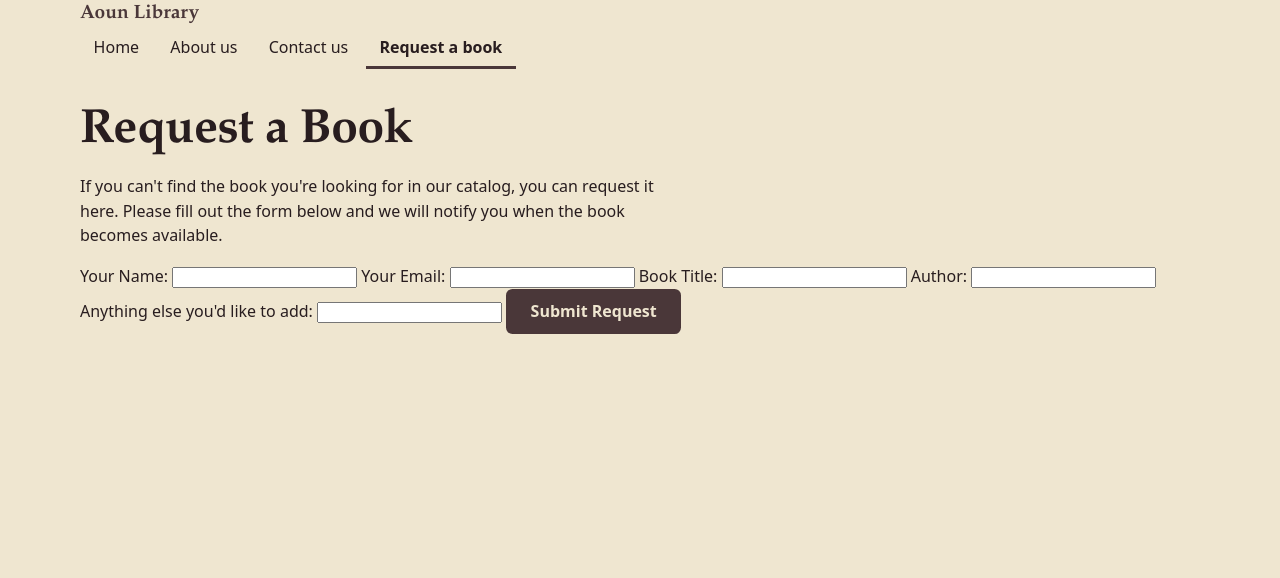
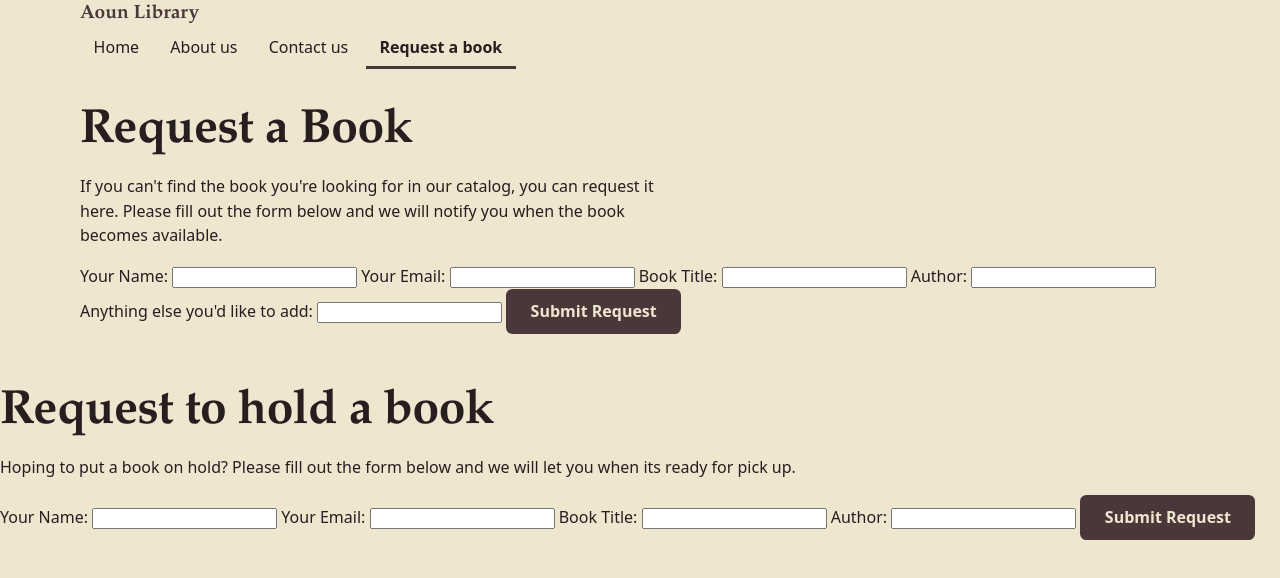
Before and after one commit to elenaao/fbla, a plain HTML site: page request.html in a window 1280 px wide. Drawn offline with Linux system fonts and the light colour scheme.

Commit message:
Add files via upload

```diff
--- a/request.html
+++ b/request.html
@@ -27,24 +27,57 @@
   <h1>Request a Book</h1>
   <p>If you can't find the book you're looking for in our catalog, you can request it here. Please fill out the form below and we will notify you when the book becomes available.</p>
   <form action="submit_request.php" method="post">
-    <label for="name">Your Name:</label>
+    <label for="name">
+      Your Name:</label>
     <input type="text" id="name" name="name" required>
 
-    <label for="email">Your Email:</label>
+    <label for="email">
+      Your Email:</label>
     <input type="email" id="email" name="email" required>
 
-    <label for="book">Book Title:</label>
+    <label for="book">
+      Book Title:</label>
     <input type="text" id="book" name="book" required>
 
-    <label for="author">Author:</label>
+    <label for="author">
+      Author:</label>
     <input type="text" id="author" name="author">
 
-    <label for="extra">Anything else you'd like to add:</label>
+    <label for="extra">
+      Anything else you'd like to add:</label>
     <input type="text" id="extra" name="extra">
 
     <button class="btn" type="submit">Submit Request</button>
   </form>
 </main>
 
+<section class="hold-section">
+<div class="hold">
+
+  <h1>Request to hold a book</h1>
+  <p>Hoping to put a book on hold? Please fill out the form below and we will let you when its ready for pick up. </p>
+
+    <form action="submit_request.php" method="post">
+    <label for="name">
+      Your Name:</label>
+    <input type="text" id="name" name="name" required>
+
+    <label for="email">
+      Your Email:</label>
+    <input type="email" id="email" name="email" required>
+
+    <label for="book">
+      Book Title:</label>
+    <input type="text" id="book" name="book" required>
+
+    <label for="author">
+      Author:</label>
+    <input type="text" id="author" name="author">
+
+
+    <button class="btn" type="submit">Submit Request</button>
+</div>
+
+</section>
 </body>
 </html>
```
